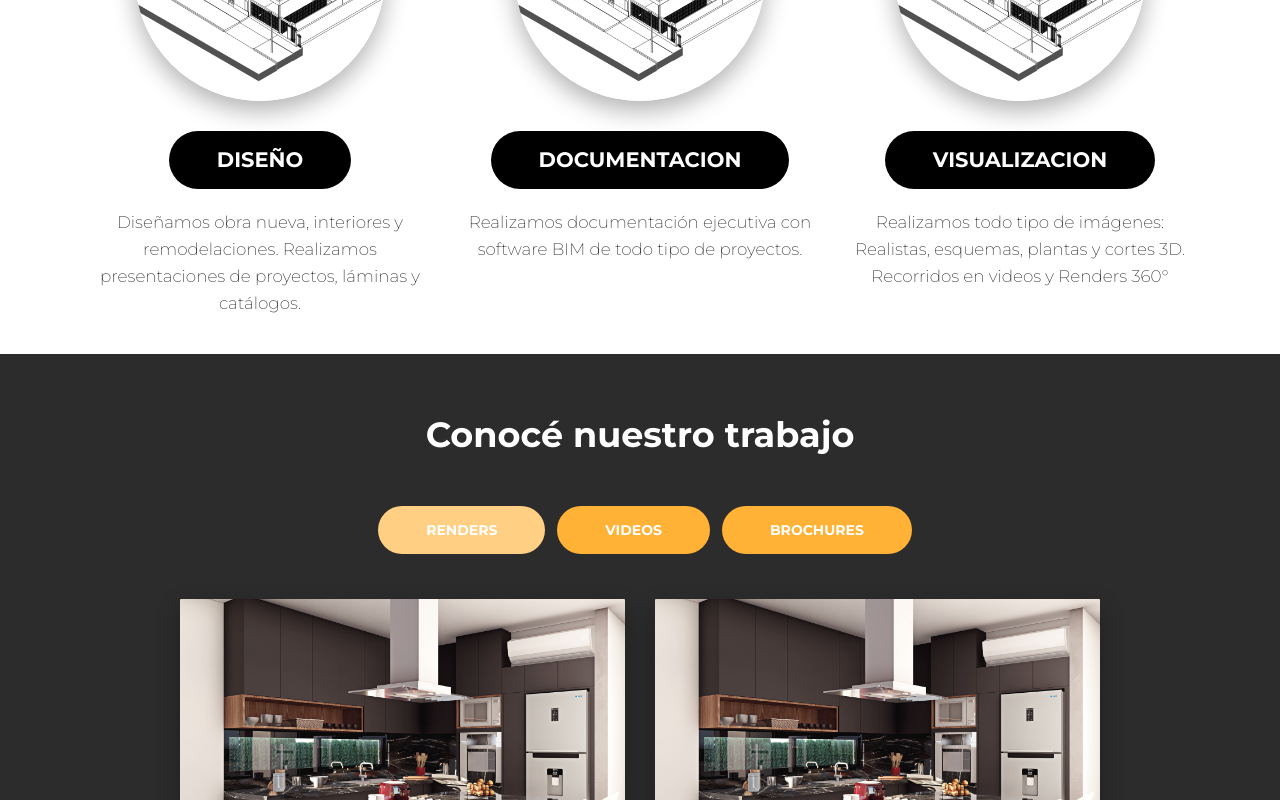
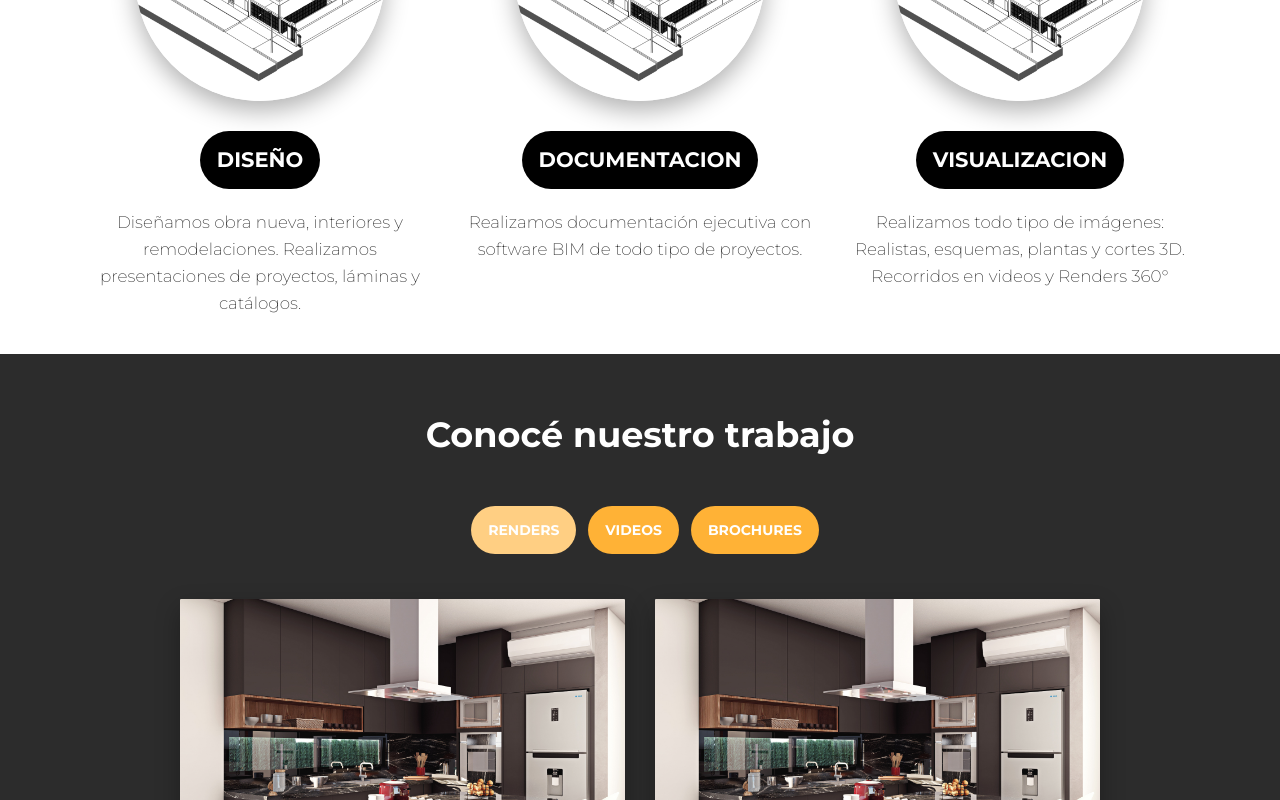
Before and after one commit to alexdiazmolina/admestudio, a Vue app: page / in a window 1280 px wide. Shown: the part 1240-2040 px from the top of the page. Built offline with nearby package versions, Linux system fonts and the light colour scheme.

Commit message:
Se fixearon los paddings horizontales de los botones grandes para mejroar el repsonsive

```diff
--- a/src/assets/scss/now-ui-kit/_buttons.scss
+++ b/src/assets/scss/now-ui-kit/_buttons.scss
@@ -122,7 +122,7 @@
 }
 
 .btn-lg{
-   @include btn-size($padding-large-vertical, $padding-large-horizontal, $font-size-large, $border-radius-large);
+   @include btn-size($padding-large-vertical, $padding-simple-horizontal, $font-size-large, $border-radius-large);
 }
 .btn-sm{
     @include btn-size($padding-small-vertical, $padding-small-horizontal, $font-size-base, $border-radius-small);
```
